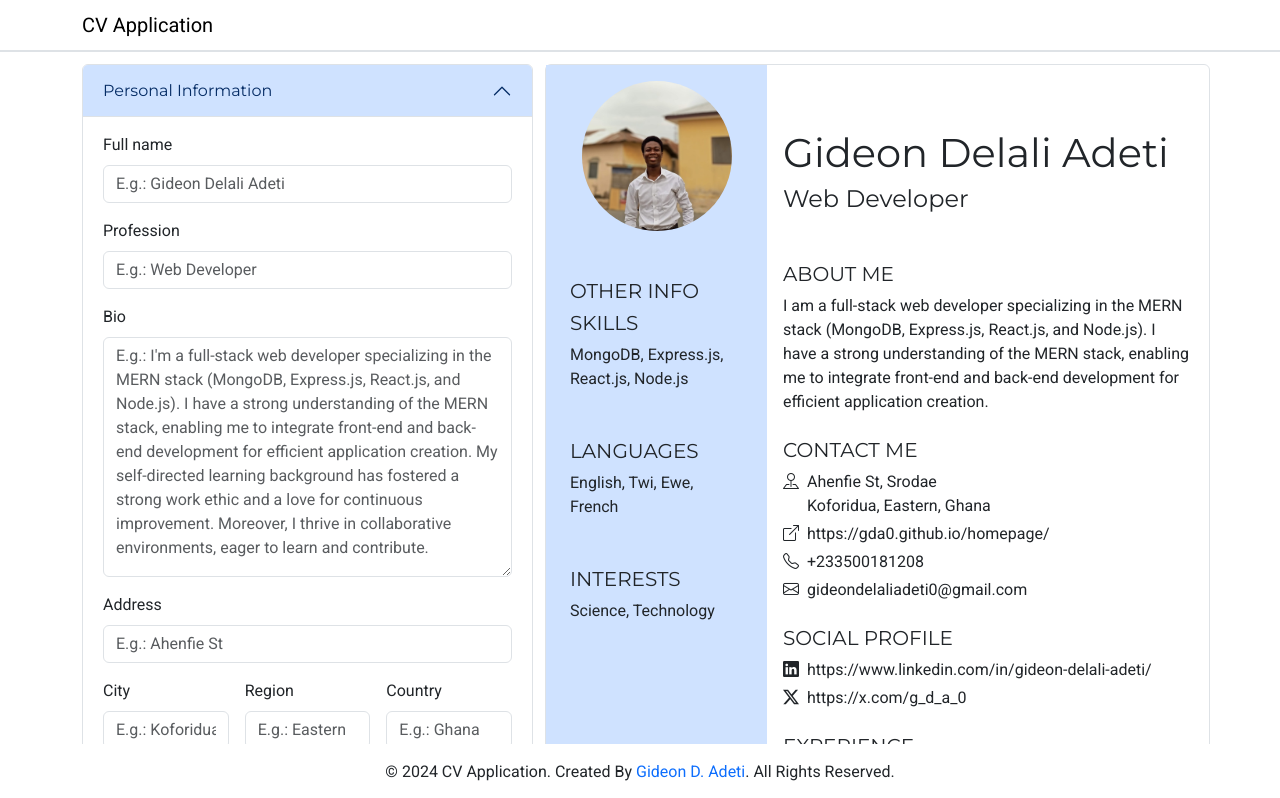
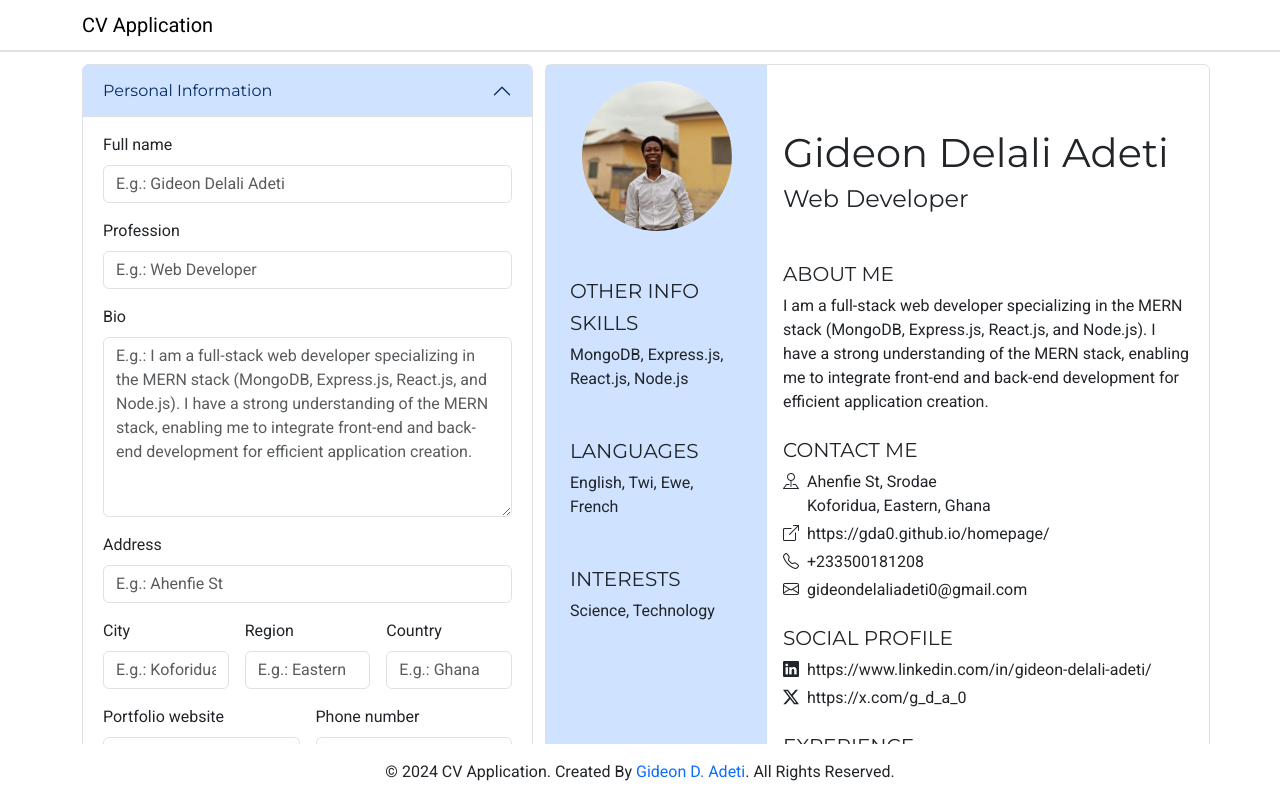
Before and after one commit to GDA0/cv-application, a React (Vite) app: page / in a window 1280 px wide. Shown: the top 798 px of the page. Built offline with nearby package versions, Linux system fonts and the light colour scheme.

Commit message:
Modify bio placeholder; reduce min height

```diff
--- a/src/components/PersonalInformationForm.jsx
+++ b/src/components/PersonalInformationForm.jsx
@@ -49,8 +49,8 @@ export default function PersonalInformationForm () {
               <textarea
                 className='form-control'
                 id='bio'
-                placeholder="E.g.: I'm a full-stack web developer specializing in the MERN stack (MongoDB, Express.js, React.js, and Node.js). I have a strong understanding of the MERN stack, enabling me to integrate front-end and back-end development for efficient application creation. My self-directed learning background has fostered a strong work ethic and a love for continuous improvement. Moreover, I thrive in collaborative environments, eager to learn and contribute."
-                style={{ minHeight: '240px' }}
+                placeholder='E.g.: I am a full-stack web developer specializing in the MERN stack (MongoDB, Express.js, React.js, and Node.js). I have a strong understanding of the MERN stack, enabling me to integrate front-end and back-end development for efficient application creation.'
+                style={{ minHeight: '180px' }}
               />
             </div>
             <div className='mb-3 row g-3'>
```
